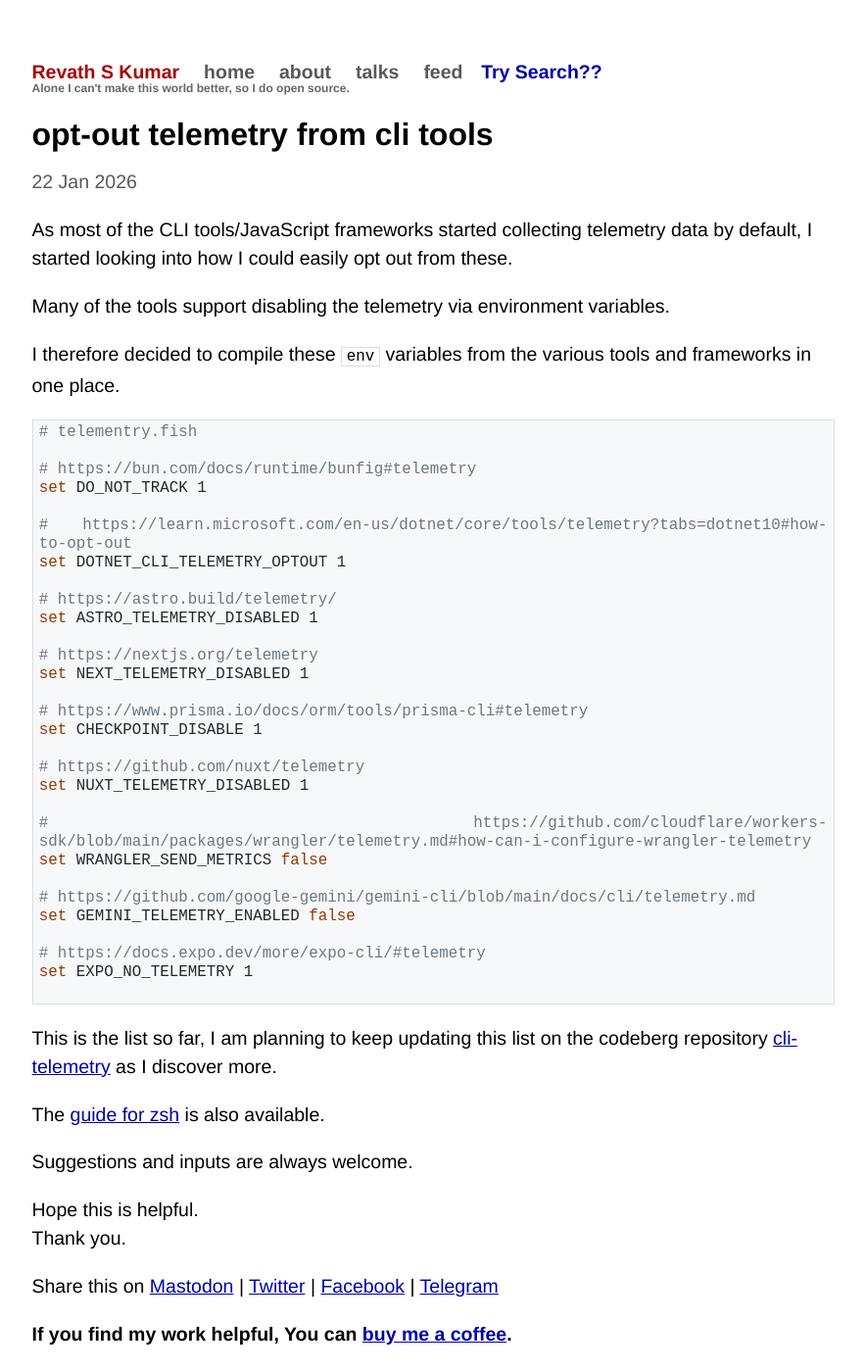
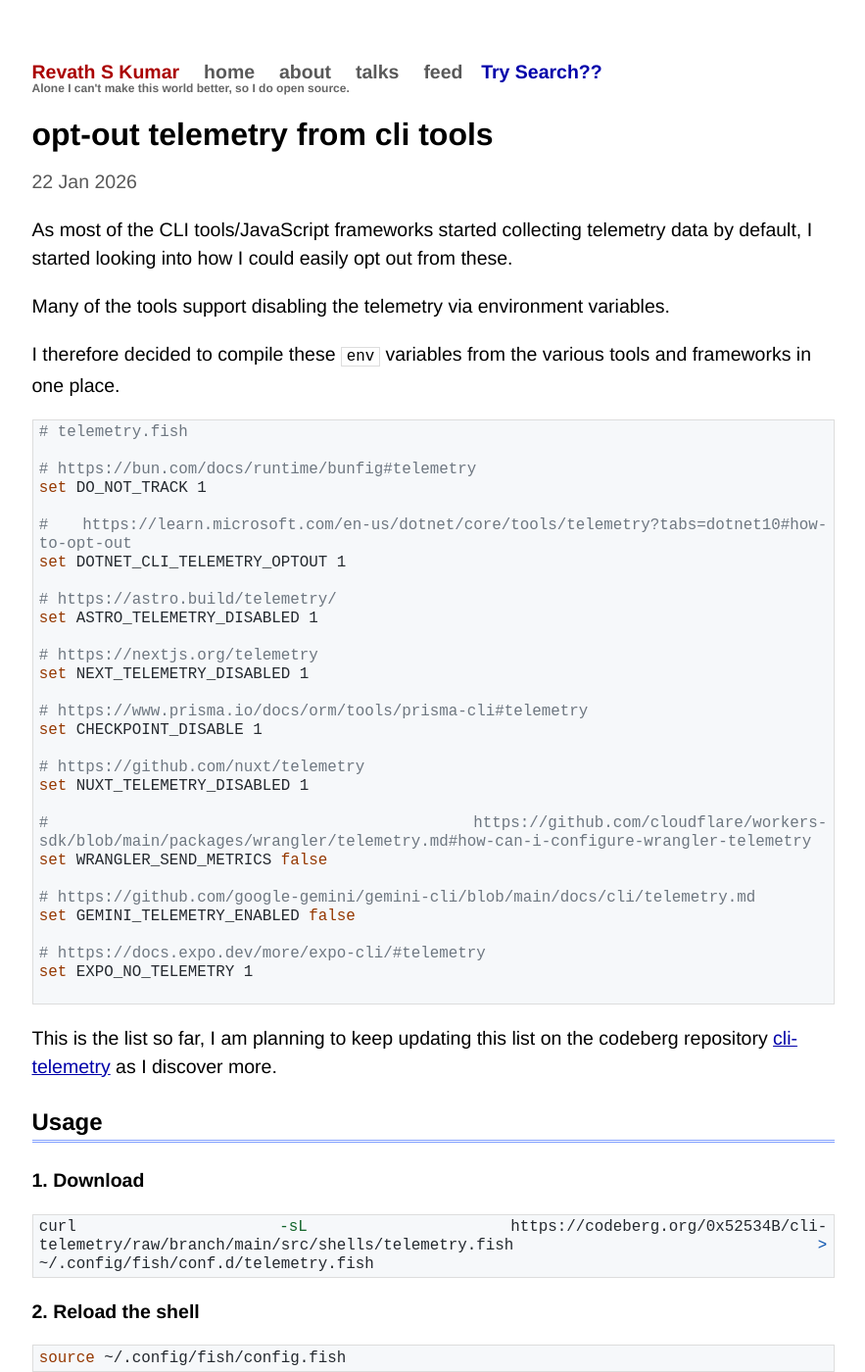
Before and after one commit to revathskumar/blog.revathskumar.com, a Jekyll site: the page built from _posts/2026-01-22-opt-out-telemetry-from-cli-tools.md, in a window 1280 px wide and 1400 px high. Shown: the whole window at 98% size, without its empty margins (198-1081 px from the left). Built offline with Jekyll 4.4.1, drawn with Linux system fonts in a browser that asks for light colours.

Commit message:
[UPDATE]: opt-out telemetry from cli tools

````diff
--- a/_posts/2026-01-22-opt-out-telemetry-from-cli-tools.md
+++ b/_posts/2026-01-22-opt-out-telemetry-from-cli-tools.md
@@ -15,7 +15,7 @@
 I therefore decided to compile these `env` variables from the various tools and frameworks in one place.
 
 ```sh
-# telementry.fish
+# telemetry.fish
 
 # https://bun.com/docs/runtime/bunfig#telemetry
 set DO_NOT_TRACK 1
@@ -48,6 +48,21 @@
 
 This is the list so far, I am planning to keep updating this list on the codeberg repository [cli-telemetry](https://codeberg.org/0x52534B/cli-telemetry/) as I discover more.
 
+## <a class="anchor" name="usage" href="#usage"><i class="anchor-icon"></i></a>Usage
+
+### 1. Download
+
+```sh
+curl -sL https://codeberg.org/0x52534B/cli-telemetry/raw/branch/main/src/shells/telemetry.fish > ~/.config/fish/conf.d/telemetry.fish
+```
+
+### 2. Reload the shell
+
+```sh
+source ~/.config/fish/config.fish
+```
+
+
 The [guide for zsh](https://cli-telemetry.revathskumar.workers.dev/guides/zsh/) is also available.
 
 Suggestions and inputs are always welcome.
````
Also changed, not shown: other parts of _posts/2026-01-22-opt-out-telemetry-from-cli-tools.md (+1 -1 lines).
